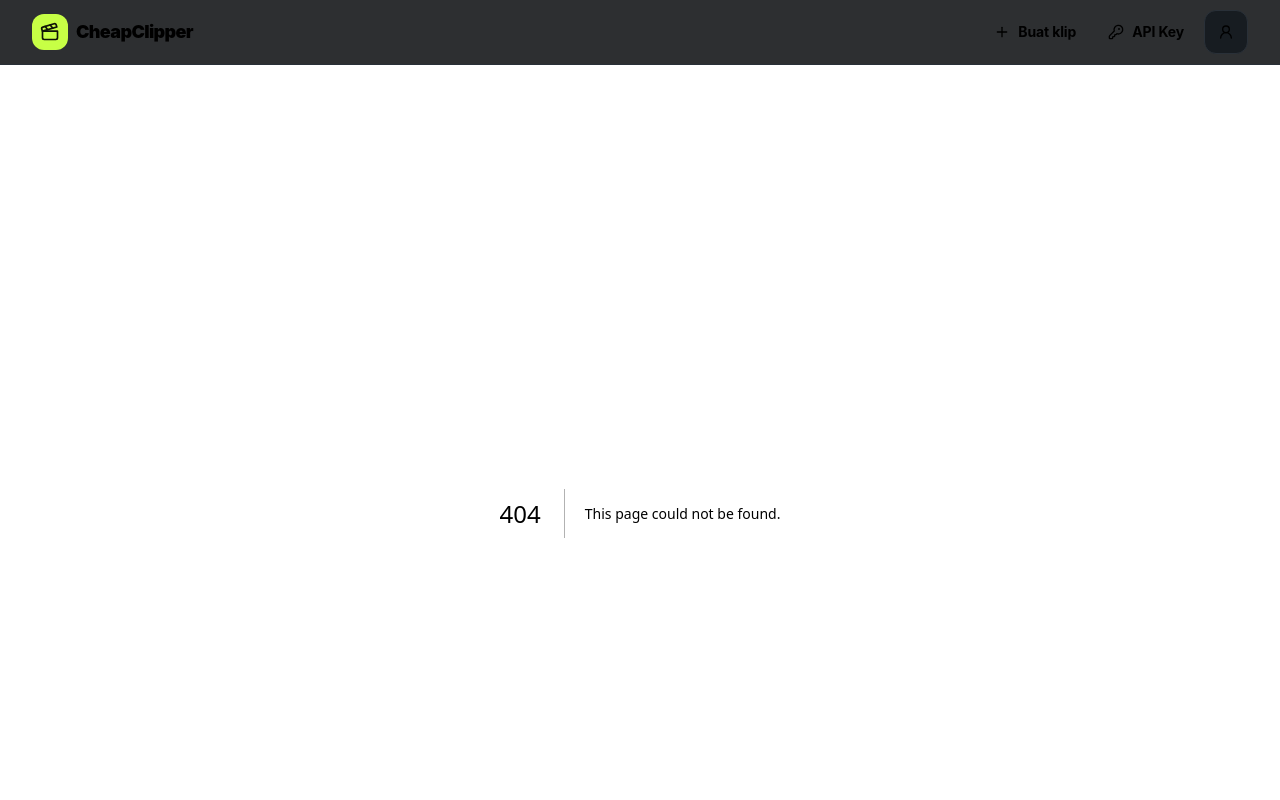
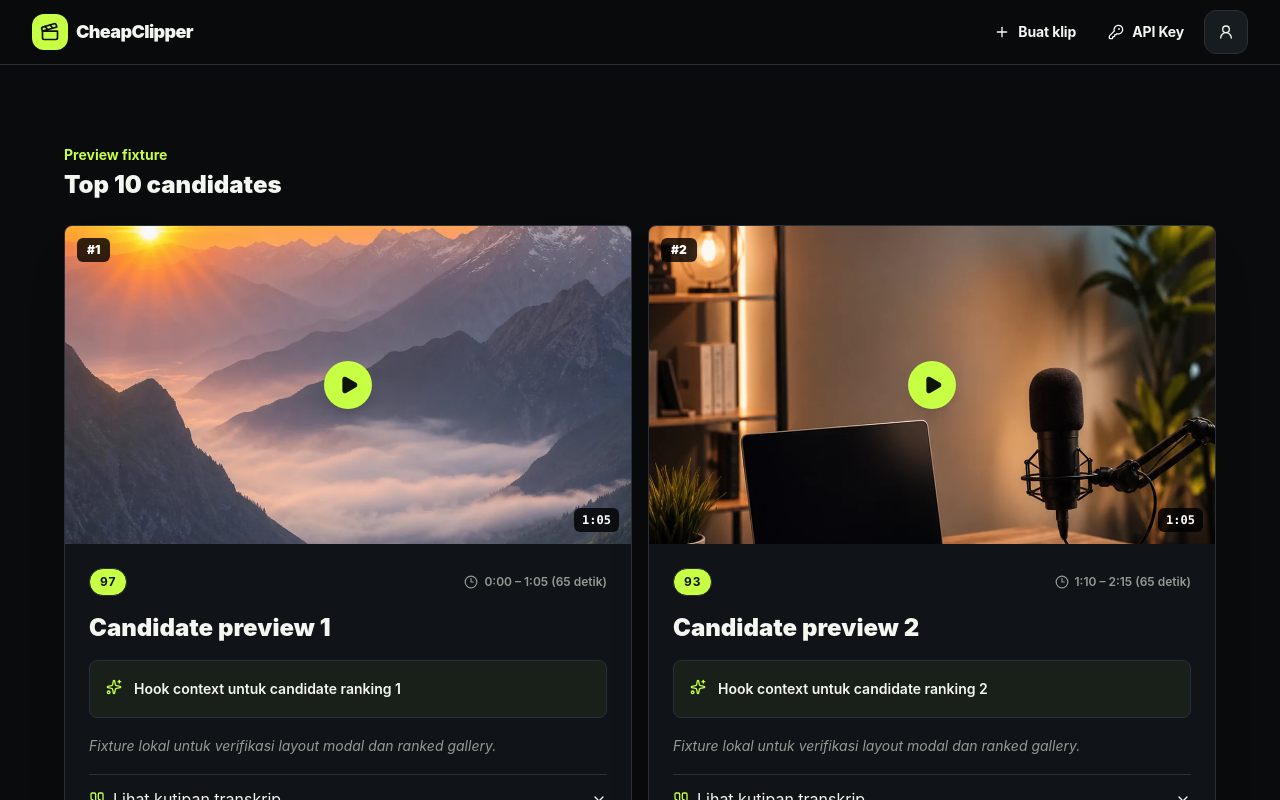
Before and after one commit to raihan-rizky/klipmatic, a Next.js app in the folder apps/web/: page /dev/candidate-preview-fixture in a window 1280 px wide. Before the commit this address had no page. Shown: the top 800 px of the page. Built offline with nearby package versions, Linux system fonts and the light colour scheme.

Commit message:
feat(web): add thumbnail candidate gallery

```diff
--- /dev/null
+++ b/apps/web/app/dev/candidate-preview-fixture/page.tsx
@@ -0,0 +1,41 @@
+import { CandidateList } from '@/components/CandidateList'
+import type { CandidateView } from '@/lib/candidates'
+
+const thumbnails = [
+  '/presets/photos/mountain-morning.webp',
+  '/presets/photos/creative-workspace.webp',
+  '/presets/photos/city-night.webp',
+  '/presets/photos/abstract-neon.webp',
+  '/presets/backgrounds/sunset-gradient.svg',
+  '/presets/backgrounds/dark-grid.svg',
+  '/presets/stickers/subscribe-badge.svg',
+  '/presets/stickers/sparkle-callout.svg',
+  '/presets/stickers/red-arrow.svg',
+  '/presets/stickers/highlight-circle.svg',
+]
+
+const candidates: CandidateView[] = thumbnails.map((thumbnailUrl, index) => ({
+  id: `00000000-0000-4000-8000-${String(index + 1).padStart(12, '0')}`,
+  rank: index + 1,
+  startSec: index * 70,
+  endSec: index * 70 + 65,
+  score: 0.97 - index * 0.04,
+  title: `Candidate preview ${index + 1}`,
+  hookText: `Hook context untuk candidate ranking ${index + 1}`,
+  reason: 'Fixture lokal untuk verifikasi layout modal dan ranked gallery.',
+  transcriptSlice: 'Potongan transcript fixture yang cukup panjang untuk menguji wrapping.',
+  thumbnailStatus: 'ready',
+  thumbnailUrl,
+}))
+
+export default function CandidatePreviewFixturePage() {
+  return (
+    <main className="mx-auto max-w-7xl p-4 sm:p-8">
+      <div className="mb-6">
+        <p className="text-sm font-bold text-primary">Preview fixture</p>
+        <h1 className="mt-1 text-2xl font-black tracking-normal">Top 10 candidates</h1>
+      </div>
+      <CandidateList candidates={candidates} />
+    </main>
+  )
+}
--- a/apps/web/components/CandidateList.tsx
+++ b/apps/web/components/CandidateList.tsx
@@ -1,4 +1,7 @@
-import { Clock3, Quote, Sparkles } from 'lucide-react'
+'use client'
+
+import { useState } from 'react'
+import { Clock3, ImageOff, Play, Quote, Sparkles } from 'lucide-react'
 import { type CandidateView, formatRange } from '@/lib/candidates'
 import {
   Accordion,
@@ -9,9 +12,19 @@ import {
 import { Badge } from '@/components/ui/badge'
 import { Card, CardContent } from '@/components/ui/card'
 import { StatePanel } from '@/components/StatePanel'
+import { CandidatePreviewModal } from './CandidatePreviewModal'
 import { CreateClipButton } from './CreateClipButton'
 
+function durationLabel(startSec: number, endSec: number) {
+  const duration = Math.max(0, Math.floor(endSec) - Math.floor(startSec))
+  return `${Math.floor(duration / 60)}:${String(duration % 60).padStart(2, '0')}`
+}
+
 export function CandidateList({ candidates }: { candidates: CandidateView[] }) {
+  const [activeIndex, setActiveIndex] = useState<number | null>(null)
+  const [broken, setBroken] = useState<Record<string, boolean>>({})
+  const [clipIds, setClipIds] = useState<Record<string, string>>({})
+
   if (candidates.length === 0) {
     return (
       <StatePanel
@@ -21,14 +34,57 @@ export function CandidateList({ candidates }: { candidates: CandidateView[] }) {
     )
   }
 
+  const activeCandidate = activeIndex === null ? null : candidates[activeIndex] ?? null
+
+  function rememberClip(candidateId: string, clipId: string) {
+    setClipIds((current) => ({ ...current, [candidateId]: clipId }))
+  }
+
   return (
+    <>
       <ol className="grid gap-4 xl:grid-cols-2">
-      {candidates.map((candidate, index) => (
+        {candidates.map((candidate, index) => {
+          const hasPoster = Boolean(candidate.thumbnailUrl) && !broken[candidate.id]
+          return (
             <li key={candidate.id}>
-          <Card className="group h-full transition duration-200 hover:-translate-y-0.5 hover:border-primary/30">
-            <CardContent className="flex h-full flex-col pt-5 sm:pt-6">
+              <Card className="group flex h-full flex-col overflow-hidden rounded-lg transition duration-200 hover:-translate-y-0.5 hover:border-primary/30">
+                <button
+                  type="button"
+                  aria-label={`Preview ${candidate.title}`}
+                  className="relative block aspect-video w-full overflow-hidden bg-surface-soft text-left outline-none focus-visible:ring-2 focus-visible:ring-inset focus-visible:ring-primary"
+                  onClick={() => setActiveIndex(index)}
+                >
+                  {hasPoster ? (
+                    <img
+                      src={candidate.thumbnailUrl!}
+                      alt={candidate.title}
+                      className="size-full object-cover transition duration-300 group-hover:scale-[1.02]"
+                      onError={() => setBroken((current) => ({
+                        ...current,
+                        [candidate.id]: true,
+                      }))}
+                    />
+                  ) : (
+                    <div
+                      data-testid="candidate-thumbnail-placeholder"
+                      className="grid aspect-video size-full place-items-center bg-surface-soft text-muted"
+                    >
+                      <ImageOff className="size-8" aria-hidden="true" />
+                    </div>
+                  )}
+                  <span className="absolute left-3 top-3 rounded-md bg-black/80 px-2.5 py-1 text-xs font-black text-white">
+                    #{candidate.rank}
+                  </span>
+                  <span className="absolute bottom-3 right-3 rounded-md bg-black/80 px-2 py-1 font-mono text-xs font-bold text-white">
+                    {durationLabel(candidate.startSec, candidate.endSec)}
+                  </span>
+                  <span className="absolute left-1/2 top-1/2 grid size-12 -translate-x-1/2 -translate-y-1/2 place-items-center rounded-full bg-primary text-primary-foreground shadow-lg transition group-hover:scale-105">
+                    <Play className="ml-0.5 size-5 fill-current" aria-hidden="true" />
+                  </span>
+                </button>
+
+                <CardContent className="flex flex-1 flex-col pt-5 sm:pt-6">
                   <div className="flex flex-wrap items-center gap-2">
-                <Badge>#{index + 1}</Badge>
                     <Badge
                       variant="score"
                       aria-label={`skor ${Math.round(candidate.score * 100)}`}
@@ -41,11 +97,11 @@ export function CandidateList({ candidates }: { candidates: CandidateView[] }) {
                     </span>
                   </div>
 
-              <div className="mt-5">
-                <h2 className="text-xl font-black tracking-[-0.03em] sm:text-2xl">
+                  <div className="mt-4">
+                    <h2 className="text-xl font-black tracking-normal sm:text-2xl">
                       {candidate.title}
                     </h2>
-                <div className="mt-4 flex gap-3 rounded-xl border border-primary/10 bg-primary/5 p-4">
+                    <div className="mt-4 flex gap-3 rounded-lg border border-primary/10 bg-primary/5 p-4">
                       <Sparkles className="mt-0.5 size-4 shrink-0 text-primary" aria-hidden="true" />
                       <p className="text-sm font-semibold leading-6 text-foreground">
                         {candidate.hookText}
@@ -78,7 +134,25 @@ export function CandidateList({ candidates }: { candidates: CandidateView[] }) {
                 </CardContent>
               </Card>
             </li>
-      ))}
+          )
+        })}
       </ol>
+
+      {activeCandidate && activeIndex !== null && (
+        <CandidatePreviewModal
+          candidate={activeCandidate}
+          open
+          hasPrevious={activeIndex > 0}
+          hasNext={activeIndex < candidates.length - 1}
+          initialClipId={clipIds[activeCandidate.id] ?? null}
+          onOpenChange={(open) => {
+            if (!open) setActiveIndex(null)
+          }}
+          onPrevious={() => setActiveIndex((current) => current === null ? null : current - 1)}
+          onNext={() => setActiveIndex((current) => current === null ? null : current + 1)}
+          onClipResolved={rememberClip}
+        />
+      )}
+    </>
   )
 }
```
Also changed, not shown: 1 other file (tests, documents, lock files or other folders). Lines whose indentation alone changed are shown as unchanged.
